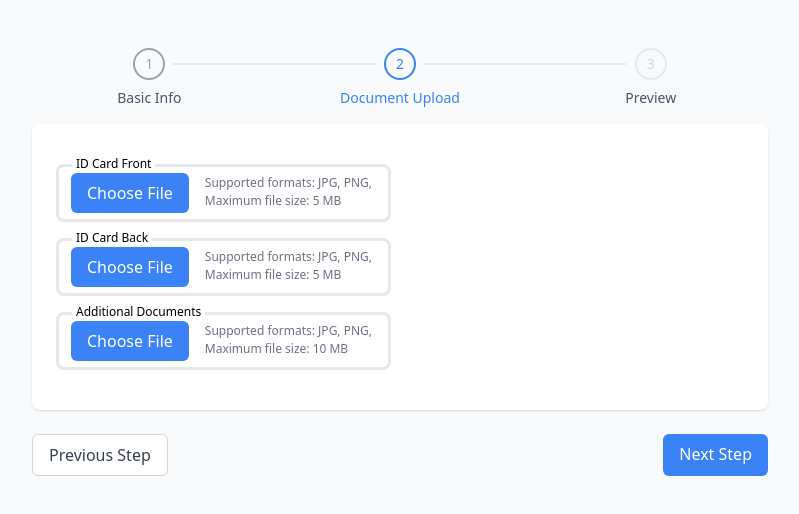
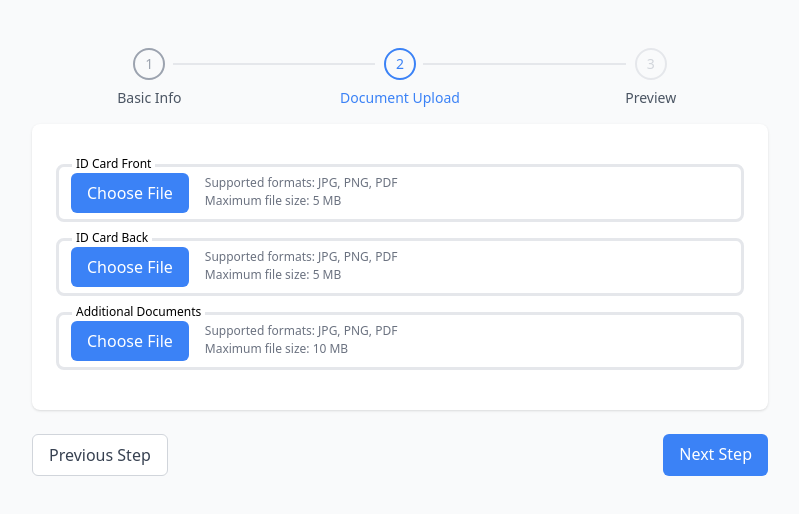
Before and after one commit to iskWang/zerologix-assignment, a React (Vite) app: page /step-2 in a window 1280 px wide. Shown: the top 514 px of the page, without its empty margins (240-1039 px from the left). Built offline with nearby package versions, Linux system fonts and the light colour scheme.

Commit message:
chore: adjust FileUpload styles

```diff
--- a/src/Component/FileUpload/FileUpload.tsx
+++ b/src/Component/FileUpload/FileUpload.tsx
@@ -1,8 +1,8 @@
 import { useRef, useState } from "react";
 import cx from "classnames";
 import { FileUploadProps } from "./types";
+import InputStyles from "../Input/styles.module.scss";
 import styles from "./styles.module.scss";
-import InputStyles from "../Input/styles.module.scss";
 
 const DEFAULT_MAX_SIZE = 5 * 1024 * 1024; // 5MB
 const ACCEPTED_TYPES = ".jpg,.png,.pdf";
@@ -49,7 +49,9 @@ export const FileUpload = (props: FileUploadProps) => {
   };
 
   return (
-    <div className={cx(InputStyles.container, props.className)}>
+    <div
+      className={cx(InputStyles.container, styles.container, props.className)}
+    >
       <div className={styles.fileUpload}>
         <input
           ref={inputRef}
--- a/src/Component/FileUpload/styles.module.scss
+++ b/src/Component/FileUpload/styles.module.scss
@@ -1,3 +1,7 @@
+.container {
+  @apply w-full;
+}
+
 .fileUpload {
   @apply relative;
 
@@ -6,7 +10,7 @@
   }
 
   .content {
-    @apply w-[20.9375rem]
+    @apply w-full
     h-[3.625rem]
     rounded-[0.5rem]
     px-[0.75rem]
```
